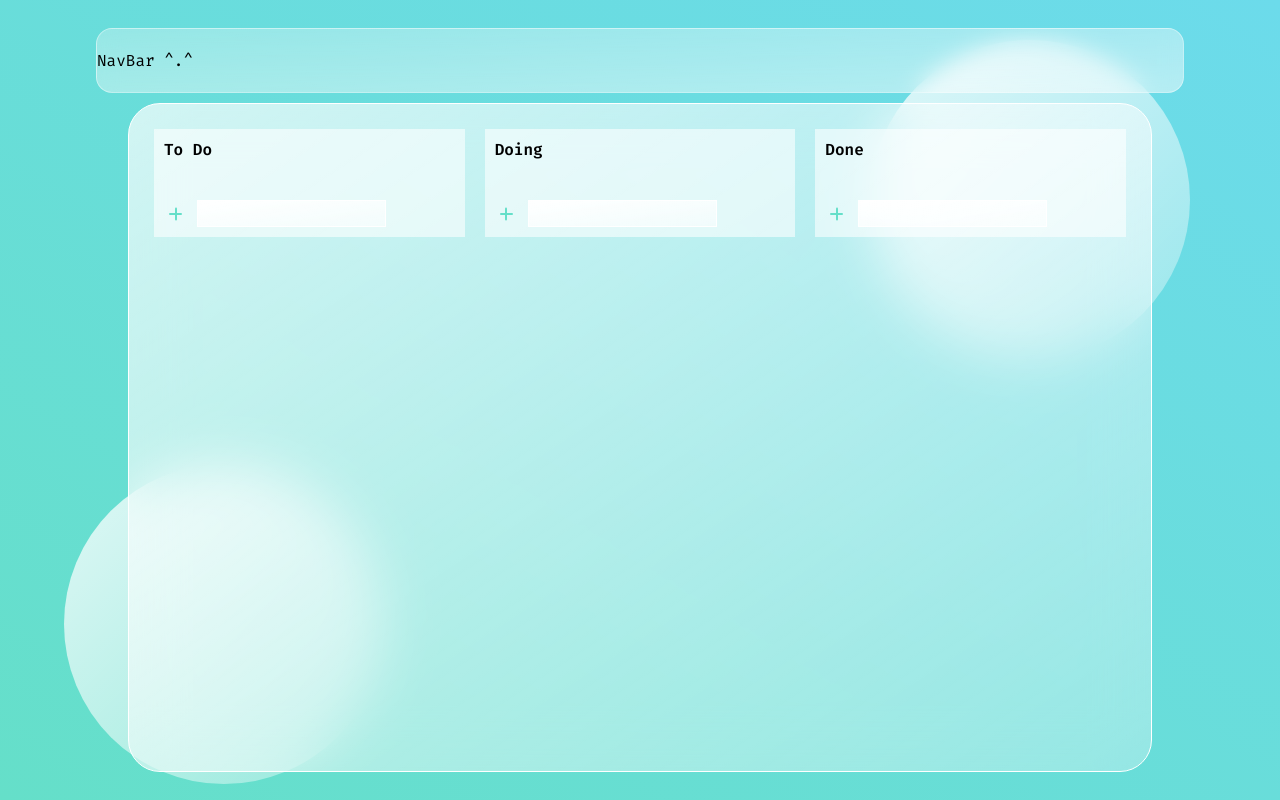
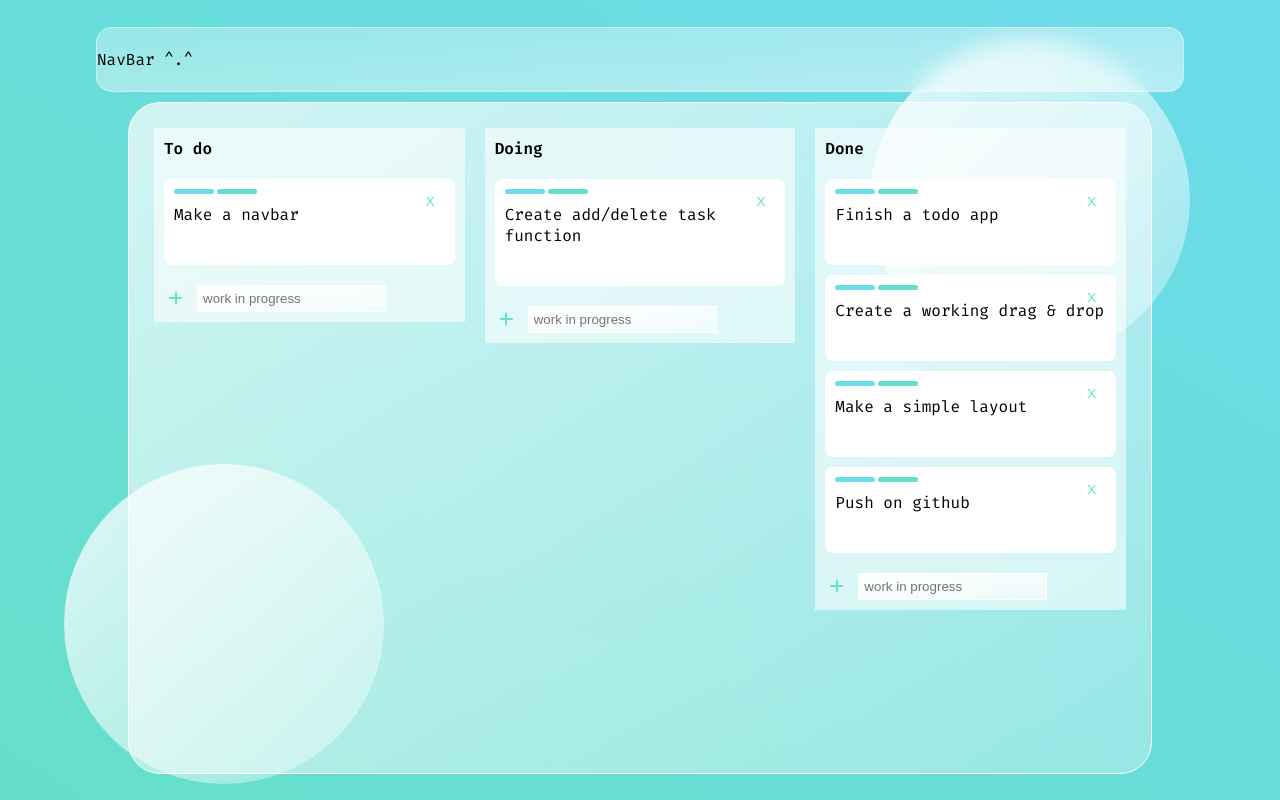
Before and after one commit to Leeder-Code/Drag-Drop-ToDoApp, a Next.js app: page / in a window 1280 px wide. Built offline with nearby package versions, Linux system fonts and the light colour scheme.

Commit message:
Working drag&drop with initial data

```diff
--- a/package.json
+++ b/package.json
@@ -10,6 +10,7 @@
   "dependencies": {
     "next": "10.2.3",
     "react": "17.0.2",
+    "react-beautiful-dnd": "^13.1.0",
     "react-dom": "17.0.2",
     "styled-components": "^5.3.0"
   },
--- /dev/null
+++ b/src/TasksData.js
@@ -0,0 +1,29 @@
+const tasksData = {
+  tasks: {
+    'task-1': { id: 'task-1', content: 'Finish a todo app' },
+    'task-2': { id: 'task-2', content: 'Create a working drag & drop' },
+    'task-3': { id: 'task-3', content: 'Make a simple layout' },
+    'task-4': { id: 'task-4', content: 'Push on github' },
+    'task-5': { id: 'task-5', content: 'Make a navbar' },
+    'task-6': { id: 'task-6', content: 'Create add/delete task function' },
+  },
+  columns: {
+    'column-1': {
+      id: 'column-1',
+      title: 'To do',
+      tasksId: ['task-5'],
+    },
+    'column-2': {
+      id: 'column-2',
+      title: 'Doing',
+      tasksId: ['task-6'],
+    },
+    'column-3': {
+      id: 'column-3',
+      title: 'Done',
+      tasksId: ['task-1', 'task-2', 'task-3', 'task-4'],
+    },
+  },
+  columnOrder: ['column-1', 'column-2', 'column-3'],
+}
+export default tasksData
--- a/src/components/Main/Main.tsx
+++ b/src/components/Main/Main.tsx
@@ -1,17 +1,81 @@
-import React, { FC, useState } from 'react'
+import React, { FC, useEffect, useState } from 'react'
 import styled from 'styled-components'
 import TasksContainer from '../TasksContainer/TasksContainer'
+import { DragDropContext } from 'react-beautiful-dnd'
+import { resetServerContext } from 'react-beautiful-dnd'
+import initialData from 'src/TasksData'
 
 const Main: FC = () => {
-  const toDoTasks: string[] = []
-  const doingTasks: string[] = []
-  const doneTasks: string[] = []
+  const [tasksData, setTasksData] = useState(initialData)
 
+  const onDragEnd = (result) => {
+    const { destination, source, draggableId } = result
+    if (!destination) {
+      return
+    }
+    if (
+      destination.droppableId === source.droppableId &&
+      destination.index === source.index
+    ) {
+      return
+    }
+    const start = tasksData.columns[source.droppableId]
+    const finish = tasksData.columns[destination.droppableId]
+    if (start === finish) {
+      const newTaskIds = Array.from(start.tasksId)
+      newTaskIds.splice(source.index, 1)
+      newTaskIds.splice(destination.index, 0, draggableId)
+      const newColumn = {
+        ...start,
+        tasksId: newTaskIds,
+      }
+
+      setTasksData((prev) => {
+        return {
+          ...prev,
+          columns: {
+            ...prev.columns,
+            [newColumn.id]: newColumn,
+          },
+        }
+      })
+    } else {
+      const startTasksId = Array.from(start.tasksId)
+      startTasksId.splice(source.index, 1)
+      const newStart = {
+        ...start,
+        tasksId: startTasksId,
+      }
+      const finishTasksId = Array.from(finish.tasksId)
+      finishTasksId.splice(destination.index, 0, draggableId)
+      const newFinish = {
+        ...finish,
+        tasksId: finishTasksId,
+      }
+      setTasksData((prev) => {
+        return {
+          ...prev,
+          columns: {
+            ...prev.columns,
+            [newStart.id]: newStart,
+            [newFinish.id]: newFinish,
+          },
+        }
+      })
+    }
+  }
+  const handleAddTaskClick = (taskContent) => {}
+
+  resetServerContext()
+  const TasksContainers = tasksData.columnOrder.map((columnId) => {
+    const column = tasksData.columns[columnId]
+    const tasks = column.tasksId.map((taskId) => tasksData.tasks[taskId])
+
+    return <TasksContainer key={column.id} column={column} tasks={tasks} />
+  })
   return (
     <MainContainer>
-      <TasksContainer tasks={toDoTasks} type={'To Do'} />
-      <TasksContainer tasks={doingTasks} type={'Doing'} />
-      <TasksContainer tasks={doneTasks} type={'Done'} />
+      <DragDropContext onDragEnd={onDragEnd}>{TasksContainers}</DragDropContext>
     </MainContainer>
   )
 }
@@ -21,6 +85,7 @@ export default Main
 const MainContainer = styled.main`
   flex: 0.9;
   width: 80%;
+  max-height: 84vh;
   background-color: white;
   background: linear-gradient(
     to right bottom,
@@ -34,5 +99,11 @@ const MainContainer = styled.main`
   display: flex;
   gap: 20px;
   flex-wrap: wrap;
+  overflow-y: scroll;
+  ::-webkit-scrollbar {
+    display: none;
+  }
+`
+const BackDrop = styled(MainContainer)`
   backdrop-filter: blur(1.7rem);
 `
--- a/src/components/Task/Task.tsx
+++ b/src/components/Task/Task.tsx
@@ -1,22 +1,26 @@
 import React, { FC, useState } from 'react'
+import { Draggable } from 'react-beautiful-dnd'
+
 import styled from 'styled-components'
 
-type TaskProps = {
-  index: number
-  content: String
-  handleRemoveTask: (index: number) => void
-}
-
-const Task: FC<TaskProps> = ({ index, content, handleRemoveTask }) => {
+const Task = ({ index, task }) => {
   return (
-    <TaskContainer>
-      <Status>
-        <StatusBar color={'#6cdbeb'} /> <StatusBar color={'#65dfc9'} />{' '}
-        <RemoveTask onClick={() => handleRemoveTask(index)}>X</RemoveTask>
-      </Status>
-      <Content>{content}</Content>
-      <Bottom />
-    </TaskContainer>
+    <Draggable draggableId={task.id} index={index}>
+      {(provided) => (
+        <TaskContainer
+          {...provided.draggableProps}
+          {...provided.dragHandleProps}
+          ref={provided.innerRef}
+        >
+          <Status>
+            <StatusBar color={'#6cdbeb'} /> <StatusBar color={'#65dfc9'} />{' '}
+            <RemoveTask>X</RemoveTask>
+          </Status>
+          <Content>{task.content}</Content>
+          <Bottom />
+        </TaskContainer>
+      )}
+    </Draggable>
   )
 }
 
@@ -29,7 +33,7 @@ const TaskContainer = styled.div`
   flex-direction: column;
   padding: 10px;
   gap: 10px;
-  cursor: pointer;
+  cursor: pointer !important;
   :hover {
     opacity: 0.7;
   }
@@ -51,6 +55,7 @@ const RemoveTask = styled.button`
   background-color: transparent;
   border: none;
   position: absolute;
+  cursor: inherit;
   right: 5px;
 `
 const Content = styled.div`
--- a/src/components/TasksContainer/TasksContainer.tsx
+++ b/src/components/TasksContainer/TasksContainer.tsx
@@ -1,40 +1,33 @@
 import React, { FC, useState } from 'react'
 import styled from 'styled-components'
-
+import { Droppable } from 'react-beautiful-dnd'
 import Task from '../Task/Task'
 
-type TasksContainerProps = { type: string; tasks: string[] }
+const TasksContainer = ({ column, tasks }) => {
+  const [taskContent, setTaskContent] = useState('')
 
-const TasksContainer: FC<TasksContainerProps> = ({ type, tasks }) => {
-  const [taskContent, setTaskContent] = useState('')
-  const [tasksList, setTaskList] = useState(tasks)
-
-  const handleAddTaskClick = () => {
-    setTaskList((prev) => [...prev, taskContent])
-    setTaskContent('')
-  }
-  const handleRemoveTask = (index: number): void => {
-    setTaskList((prev) => prev.filter((i, itemIndex) => itemIndex !== index))
-  }
-
-  const tasksListComponent = tasksList.map((i: string, index) => (
-    <Task
-      handleRemoveTask={handleRemoveTask}
-      key={index}
-      content={i}
-      index={index}
-    />
+  const tasksListComponents = tasks.map((task, index) => (
+    <Task key={task.id} task={task} index={index} />
   ))
 
   return (
     <TasksContainerStyle>
-      <Title>{type}</Title>
-      <TaskBoard>{tasksListComponent}</TaskBoard>
+      <Title>{column.title}</Title>
+      <Droppable droppableId={column.id}>
+        {(provided) => (
+          <TaskBoard ref={provided.innerRef} {...provided.droppableProps}>
+            {tasksListComponents}
+            {provided.placeholder}
+          </TaskBoard>
+        )}
+      </Droppable>
       <AddTask>
-        <AddTaskButton onClick={handleAddTaskClick}>
+        <AddTaskButton>
           <AddTaskPlus />
         </AddTaskButton>
         <AddTaskInput
+          placeholder="work in progress"
+          disabled
           value={taskContent}
           onChange={(e) => setTaskContent(e.target.value)}
         />
```
Also changed, not shown: 2 other files (tests, documents, lock files or other folders).
